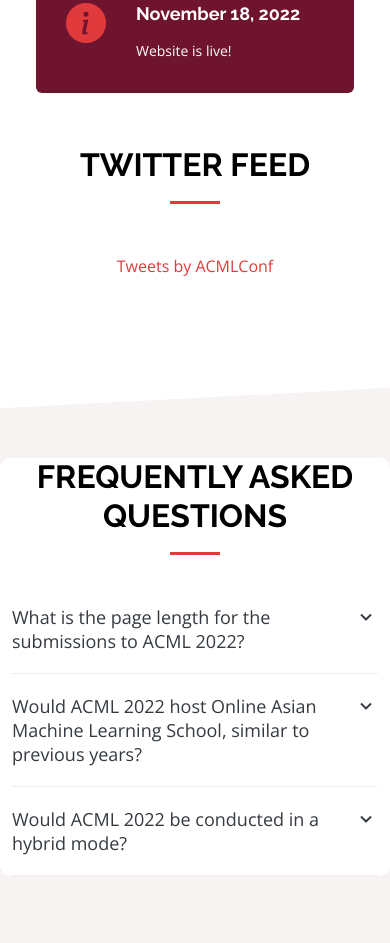
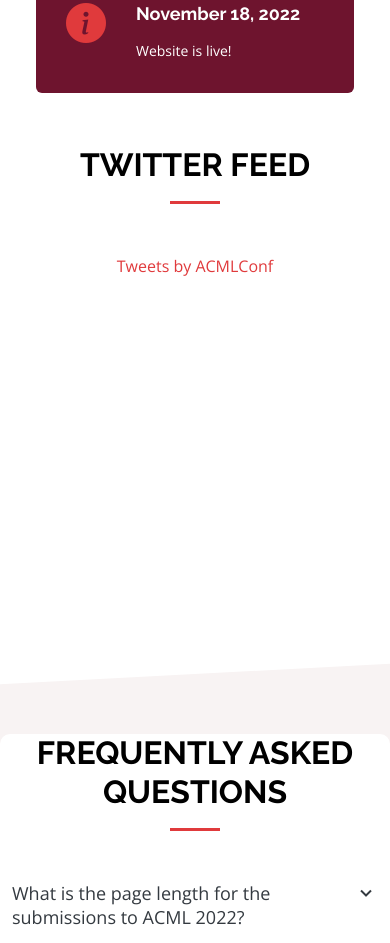
Before and after one commit to JosephKJ/ACML-22, a plain HTML site: page index.html in a window 390 px wide. Shown: the part 2437-3380 px from the top of the page. Drawn offline with nearby package versions, Linux system fonts and the light colour scheme; files that its build step writes are made by us from their sources.

Commit message:
Twitter scroll fix

```diff
--- a/index.html
+++ b/index.html
@@ -164,12 +164,14 @@
                       </div>
                     </div>
                   </div>
+                  <div class="row">
                   <div class="section-title">
                     <h2 style="color: black">Twitter Feed</h2>
                     <!--          <p>Magnam dolores commodi suscipit. Necessitatibus eius consequatur ex aliquid fuga eum quidem. Sit sint consectetur velit. Quisquam quos quisquam cupiditate. Et nemo qui impedit suscipit alias ea.</p>-->
                   </div>
-                  <div class="col-md-12 text-center" data-aos="fade-up">
+                  <div class="col-md-12 text-center" data-aos="fade-up" style="height: 300px; overflow: scroll">
                     <a class="twitter-timeline" href="https://twitter.com/ACMLConf?ref_src=twsrc%5Etfw">Tweets by ACMLConf</a> <script async src="https://platform.twitter.com/widgets.js" charset="utf-8"></script>
+                  </div>
                   </div>
                 </div>
               </div>
```
